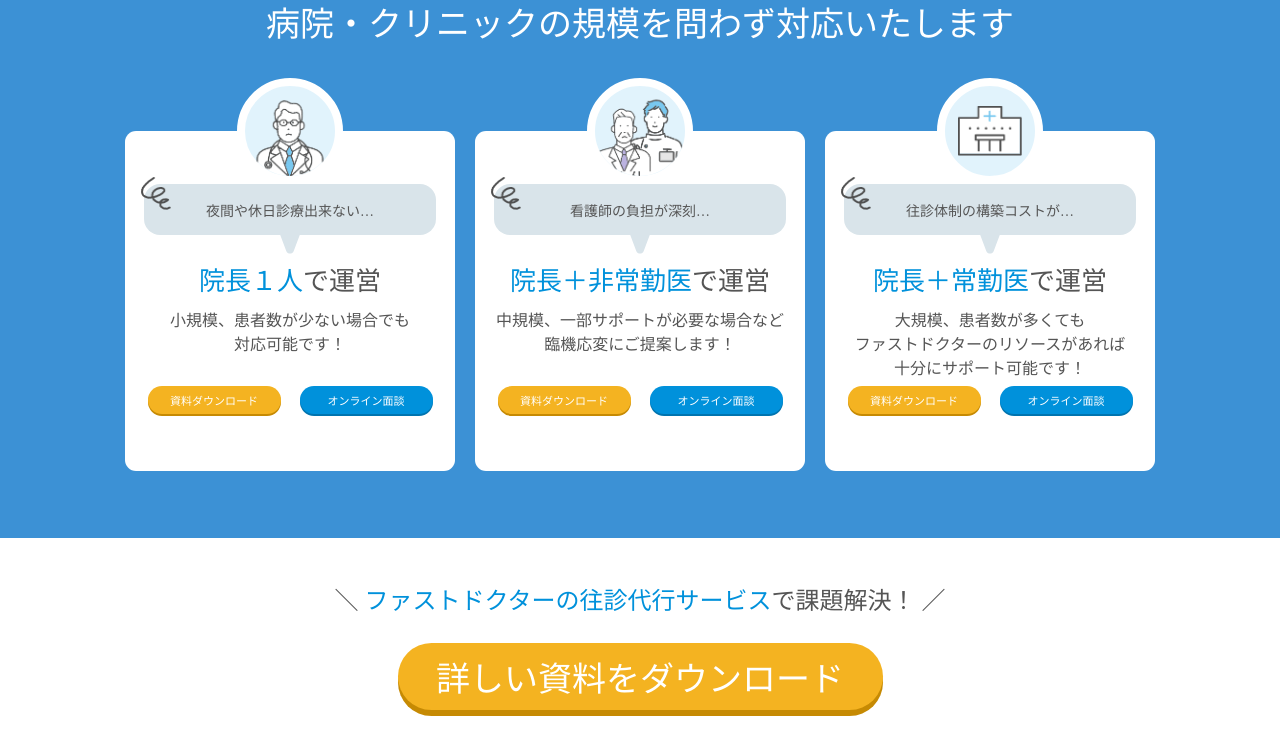
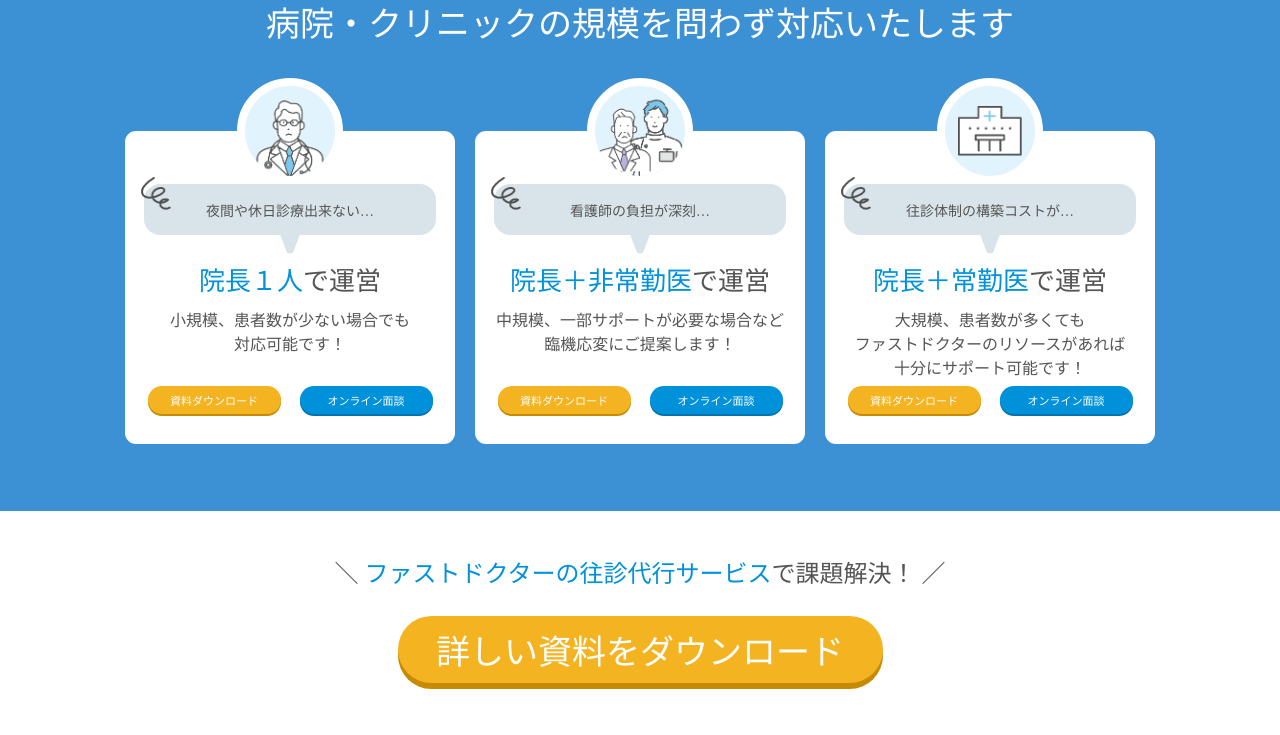
Before and after one commit to pelepppppp/fast-doctors, a website: page public/index.html in a window 1280 px wide. Shown: the part 8920-9655 px from the top of the page. Drawn offline with nearby package versions, Linux system fonts and the light colour scheme; a web font is replaced by a local one.

Commit message:
[update] css fixes

```diff
--- a/public/assets/css/style.css
+++ b/public/assets/css/style.css
@@ -1353,8 +1353,8 @@ footer {
     background-color: #ffffff;
     max-width: 330px;
     width: 100%;
-    height: 340px;
     border-radius: 11px;
+    padding-bottom: 30px;
 }
 
 .card02-image {
```
